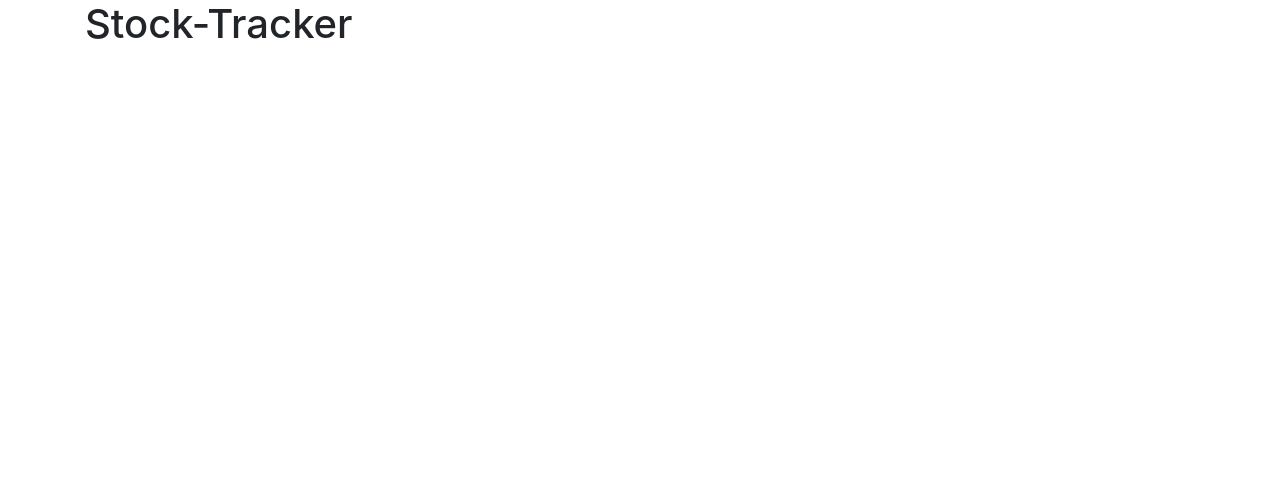
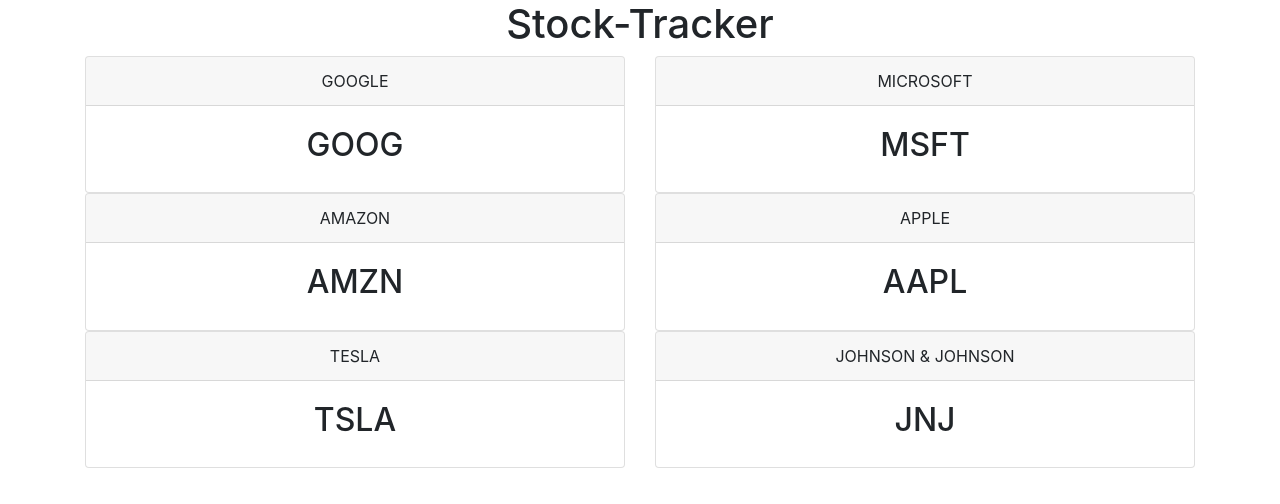
Before and after one commit to Jtousley999/Stock-Tracker, a plain HTML site: page artur-01.html in a window 1280 px wide. Drawn offline with nearby package versions, Linux system fonts and the light colour scheme; no server answers.

Commit message:
html updated

```diff
--- a/artur-01.html
+++ b/artur-01.html
@@ -5,6 +5,7 @@
     <meta charset="utf-8">
     <title>Project 1 Testing</title>
     <link rel="stylesheet" href="https://maxcdn.bootstrapcdn.com/bootstrap/4.0.0/css/bootstrap.min.css">
+    <link rel="stylesheet" href="style.css">
 </head>
 
 <body>
@@ -15,58 +16,144 @@
         </h1>
         <div class = "row">
             <div class = "col-sm-6">
-
+                <div class="card">
+                    <div class="card-header">
+                      GOOGLE
+                    </div>
+                    <div class="card-body">
+                      <blockquote class="blockquote mb-0">
+                        <h2> GOOG</h2>
+                        <h3 id="price1"></h3>
+                      </blockquote>
+                    </div>
+                  </div>
             </div>
             <div class = "col-sm-6">
-
+                <div class="card">
+                    <div class="card-header">
+                      MICROSOFT
+                    </div>
+                    <div class="card-body">
+                      <blockquote class="blockquote mb-0">
+                        <h2>MSFT</h2>
+                        <h3 id="price2"></h3>
+                      </blockquote>
+                    </div>
+                  </div>
             </div>
         </div>
         <div class = "row">
             <div class = "col-sm-6">
-
+                <div class="card">
+                    <div class="card-header">
+                      AMAZON
+                    </div>
+                    <div class="card-body">
+                      <blockquote class="blockquote mb-0">
+                        <h2>AMZN</h2>
+                        <h3 id="price3"></h3>
+                      </blockquote>
+                    </div>
+                  </div>
             </div>
             <div class = "col-sm-6">
-
+                <div class="card">
+                    <div class="card-header">
+                      APPLE
+                    </div>
+                    <div class="card-body">
+                      <blockquote class="blockquote mb-0">
+                        <h2>AAPL</h2>
+                        <h3 id="price4"></h3>
+                      </blockquote>
+                    </div>
+                  </div>
             </div>
         </div>
         <div class = "row">
             <div class = "col-sm-6">
-
+                <div class="card">
+                    <div class="card-header">
+                      TESLA
+                    </div>
+                    <div class="card-body">
+                      <blockquote class="blockquote mb-0">
+                        <h2>TSLA</h2>
+                        <h3 id="price5"></h3>
+                      </blockquote>
+                    </div>
+                  </div>
             </div>
             <div class = "col-sm-6">
-
+                <div class="card">
+                    <div class="card-header">
+                      JOHNSON & JOHNSON
+                    </div>
+                    <div class="card-body">
+                      <blockquote class="blockquote mb-0">
+                        <h2>JNJ</h2>
+                        <h3 id="price6"></h3>
+                      </blockquote>
+                    </div>
+                  </div>
             </div>
         </div>
-        <h2 class = "exp"></h2>
-        <h2 class = "exp1"></h2>
     </div>
 
     <script src="https://cdnjs.cloudflare.com/ajax/libs/jquery/3.2.1/jquery.min.js"></script>
     <script type="text/javascript">
 
-    var symbol = "MSFT";
+    var symbol = "";
 
     var apiKey = "K0529GI9C27OCRIL";
 
-    var queryURL = "https://www.alphavantage.co/query?function=GLOBAL_QUOTE&symbol=" + symbol +"&apikey=" + apiKey;
+    var keyWord = "";
 
     var secondURL = "https://www.alphavantage.co/query?function=TIME_SERIES_DAILY_ADJUSTED&symbol=" + symbol +"&apikey=" + apiKey;
 
+    var thirdURL = "https://www.alphavantage.co/query?function=SYMBOL_SEARCH&keywords=" + keyWord + "&apikey=" + apiKey;
+
+    function getCurrent(sym){
+        symbol = sym;
+        var queryURL = "https://www.alphavantage.co/query?function=GLOBAL_QUOTE&symbol=" + symbol +"&apikey=" + apiKey;
         $.ajax({
             url: queryURL,
             method: "GET"
         }).then(function(response){
-            console.log(response);
-            console.log(response['Global Quote']['01. symbol']);
-            $(".exp").text(response['Global Quote']['01. symbol'])
+            if(sym === "GOOG"){
+                $("#price1").text(response['Global Quote']['05. price'])
+            }
+            else if(sym === "MSFT"){
+                $("#price2").text(response['Global Quote']['05. price'])
+            }
+            else if(sym === "AMZN"){
+                $("#price3").text(response['Global Quote']['05. price'])
+            }
+            else if(sym === "AAPL"){
+                $("#price4").text(response['Global Quote']['05. price'])
+            }
+            else if(sym === "TSLA"){
+                $("#price5").text(response['Global Quote']['05. price'])
+            }
+            else if(sym === "JNJ"){
+                $("#price6").text(response['Global Quote']['05. price'])
+            }
         });
+    }
 
-        $.ajax({
-            url: secondURL,
-            method: "GET"
-        }).then(function(response){
-            console.log(response);
-        });
+    getCurrent("GOOG");
+    getCurrent("MSFT");
+    getCurrent("AMZN");
+    getCurrent("AAPL");
+    getCurrent("TSLA");
+    getCurrent("JNJ");
+
+    // $.ajax({
+    //     url: secondURL,
+    //     method: "GET"
+    // }).then(function(response){
+    //     console.log(response);
+    // });
 
     </script>
 </body>
```
